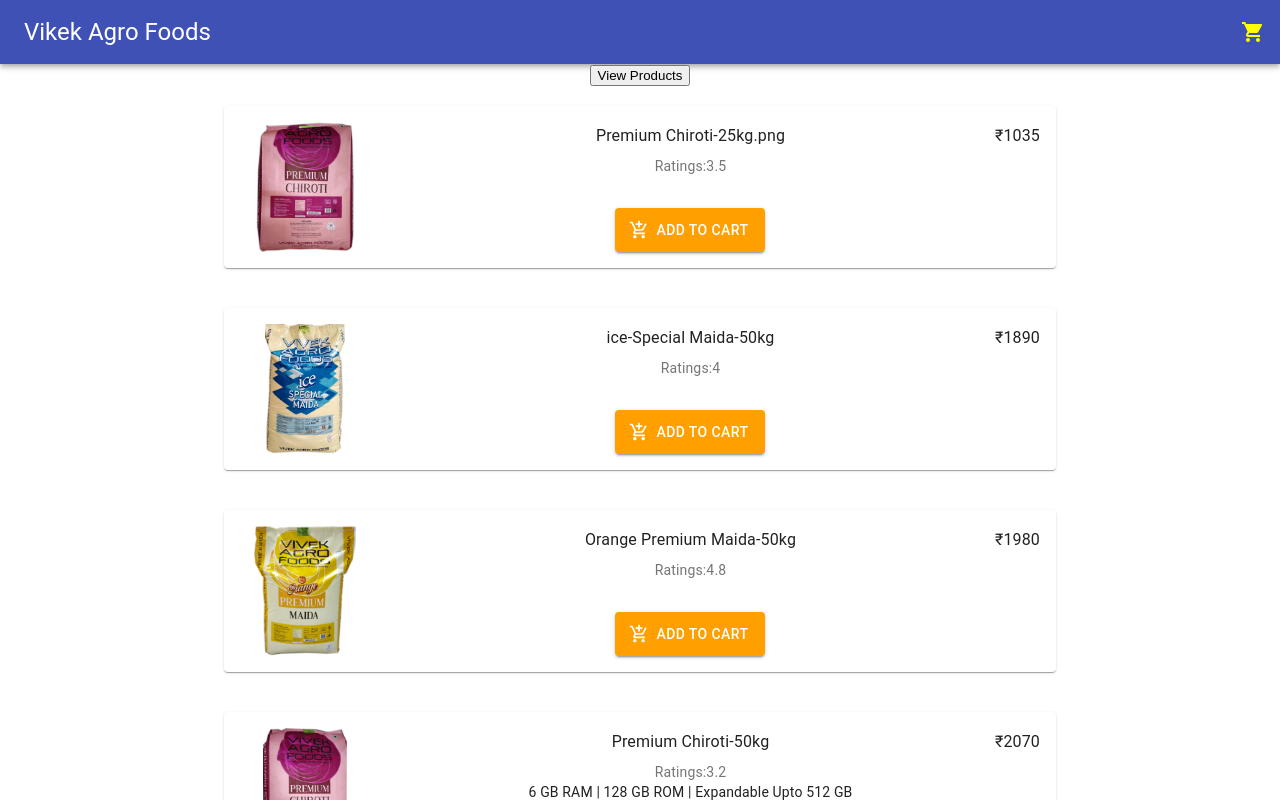
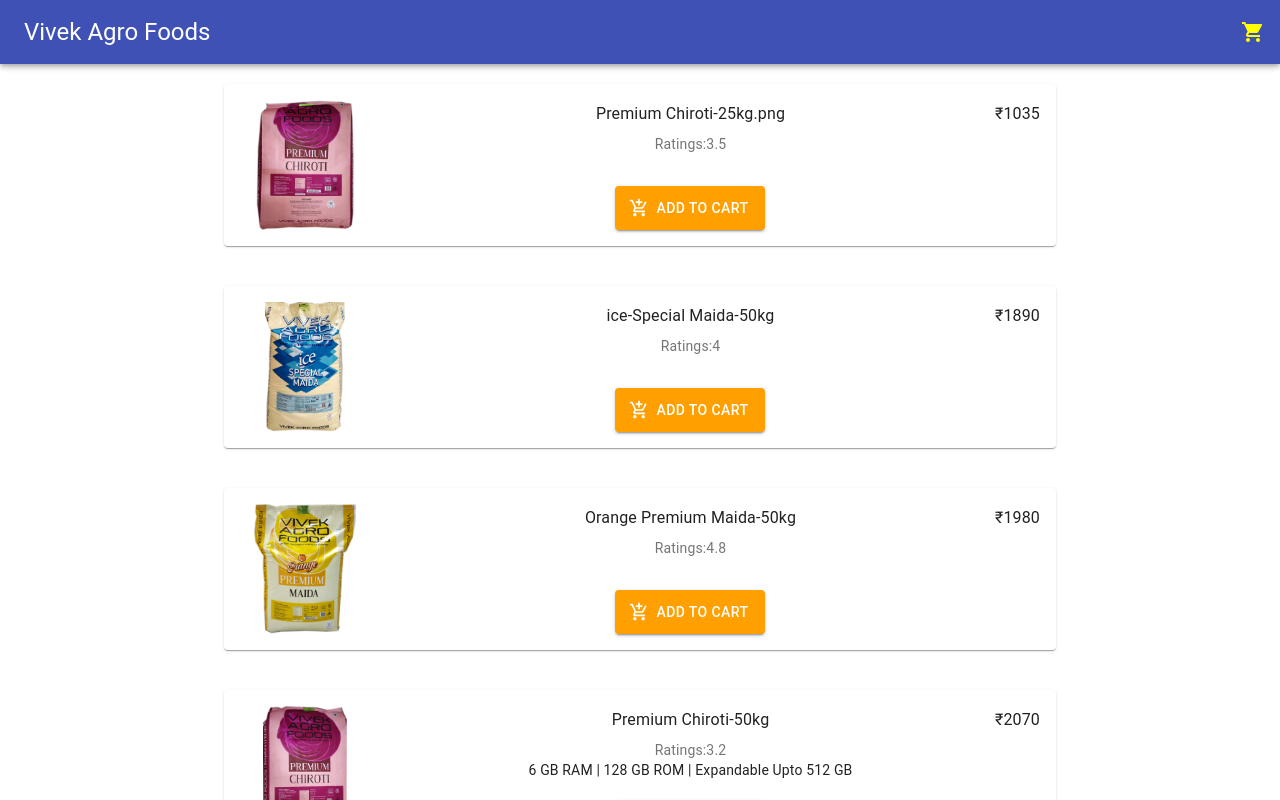
Before and after one commit to Shruthinag/React-Materialui, a React (Create React App) app: page / in a window 1280 px wide. Shown: the top 800 px of the page. Built offline with nearby package versions, Linux system fonts and the light colour scheme; the HTML template or start-up script is replaced by a standard one.

Commit message:
Changes
Nav bar always on top
Naivigate to Products only from Cart

```diff
--- a/src/App.js
+++ b/src/App.js
@@ -3,6 +3,7 @@
 import Products from "./components/ProductList";
 import Cart from "./components/CartList";
 import NavBar from "./components/NavBar";
+import Toolbar from "@material-ui/core/Toolbar";
 
 const PAGE_PRODUCTS = "products";
 const PAGE_CART = "cart";
@@ -25,15 +26,16 @@
         cartTotal={getCartTotal()}
         onClick={() => navigateTo(PAGE_CART)}
       />
-      <header>
-        {/* <button onClick={() => navigateTo(PAGE_CART)}>
-          Go to Cart ({getCartTotal()})
-        </button> */}
+      <Toolbar id="back-to-top-anchor" />
 
-        <button onClick={() => navigateTo(PAGE_PRODUCTS)}>View Products</button>
-      </header>
       {page === PAGE_PRODUCTS && <Products cart={cart} setCart={setCart} />}
-      {page === PAGE_CART && <Cart cart={cart} setCart={setCart} />}
+      {page === PAGE_CART && (
+        <Cart
+          cart={cart}
+          setCart={setCart}
+          productsOnCLick={() => navigateTo(PAGE_PRODUCTS)}
+        />
+      )}
     </div>
   );
 }
--- a/src/components/CartList.js
+++ b/src/components/CartList.js
@@ -2,7 +2,7 @@
 
 import CountButton from "./CountButton";
 
-export default function Cart({ cart, setCart }) {
+export default function Cart({ cart, setCart, productsOnCLick }) {
   const getTotalSum = () => {
     return cart.reduce((sum, { cost, quantity }) => sum + cost * quantity, 0);
   };
@@ -23,6 +23,13 @@
 
   return (
     <>
+      <header>
+        {/* <button onClick={() => navigateTo(PAGE_CART)}>
+          Go to Cart ({getCartTotal()})
+        </button> */}
+        <button onClick={productsOnCLick}>View Products</button>
+      </header>
+
       <h1>Cart</h1>
       {cart.length > 0 && <button onClick={clearCart}>Clear Cart</button>}
       <div className="products">
--- a/src/components/NavBar.js
+++ b/src/components/NavBar.js
@@ -20,10 +20,10 @@
 const NavBar = ({ cartTotal, onClick }) => {
   return (
     <div>
-      <AppBar position="static">
+      <AppBar>
         <ToolBar>
           <Typography variant="h5" color="inherit">
-            Vikek Agro Foods
+            Vivek Agro Foods
           </Typography>
           <IconButton
             style={{
```
